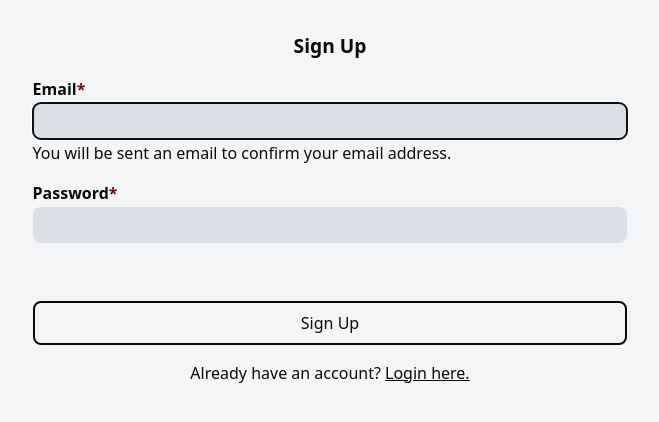
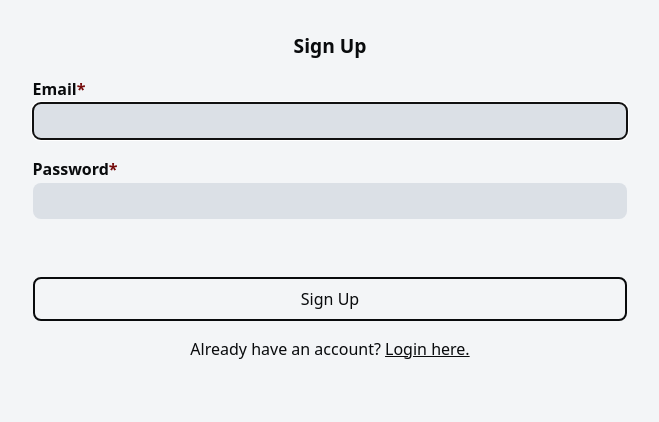
Before and after one commit to JoshuaCoquia/effortless-tasks, a Next.js app: page /signup in a window 1280 px wide. Shown: the top 422 px of the page, without its empty margins (310-969 px from the left). Built offline with nearby package versions, Linux system fonts and the light colour scheme.

Commit message:
feat: remove sign up email disclaimer

```diff
--- a/src/app/signup/page.tsx
+++ b/src/app/signup/page.tsx
@@ -19,7 +19,6 @@ export default function SignUpPage() {
         <form className="my-4 mx-4 items-center flex flex-col gap-4 w-full max-w-prose">
           <label className="font-bold w-full">Email<span className="text-red-dark">*</span>
             <input id="email" name="email" type="email" required autoFocus className="w-full bg-grey-light-background border-0 rounded-lg my-0.5 px-2 py-1.5 font-normal" />
-            <p className="font-normal text-sm md:text-base">You will be sent an email to confirm your email address.</p>
           </label>
           <label className="font-bold w-full">Password<span className="text-red-dark">*</span>
             <input id="password" name="password" type="password" required className="w-full bg-grey-light-background border-0 rounded-lg my-0.5 px-2 py-1.5 font-normal" />
```
